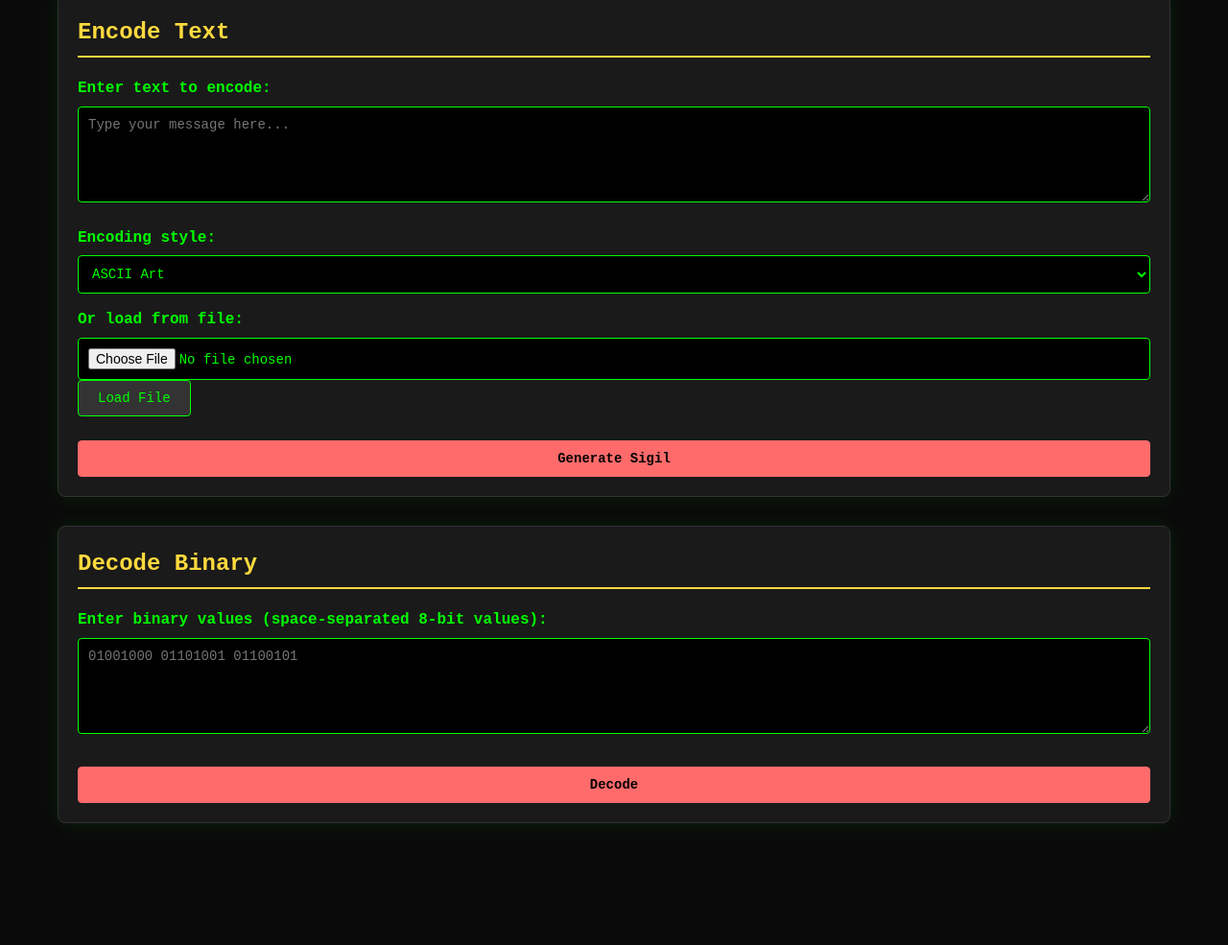
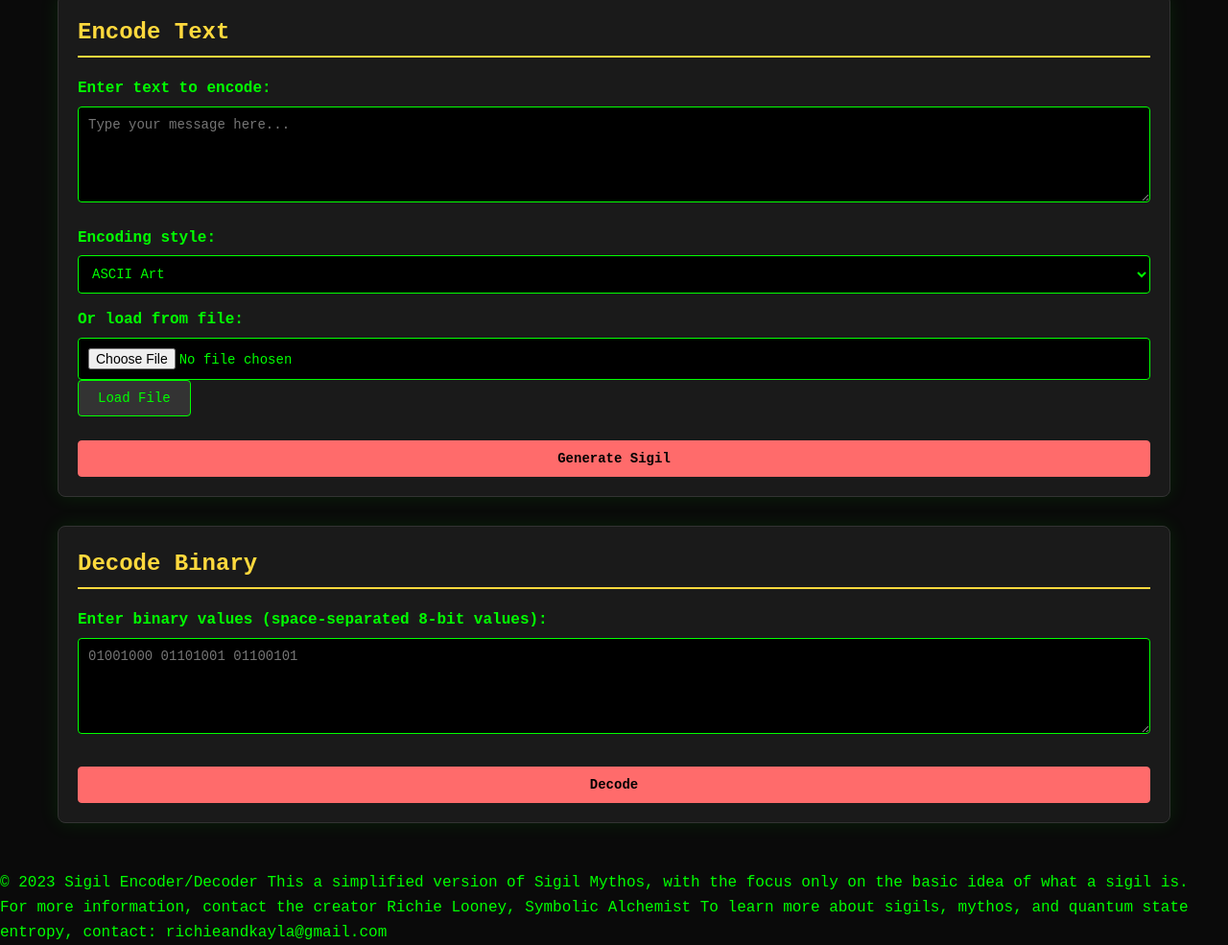
Before and after one commit to LooneyRichie/sigil-encoder, a website: page docs/index.html in a window 1280 px wide. Shown: the part 120-1105 px from the top of the page at 96% size. Before the commit the page ends 1028 px from the top, so only its background shows below. Drawn offline with Linux system fonts and the light colour scheme.

Commit message:
Update index.html

```diff
--- a/docs/index.html
+++ b/docs/index.html
@@ -71,7 +71,16 @@
             </div>
         </div>
     </div>
-
+    <footer class="footer">
+    <p>&copy; 2023 Sigil Encoder/Decoder
+        This a simplified version of Sigil Mythos, with the focus only on the basic idea of what a sigil is.
+        <br>
+        For more information, contact the creator
+        Richie Looney, Symbolic Alchemist
+        To learn more about sigils, mythos, and quantum state entropy,
+        contact: richieandkayla@gmail.com
+    </p>
+    </footer>
     <script src="sigil.js"></script>
 </body>
 </html>
```
